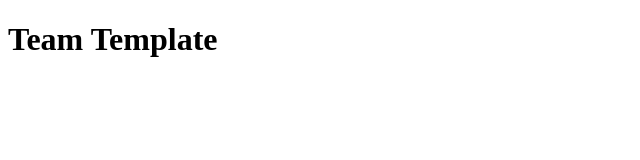
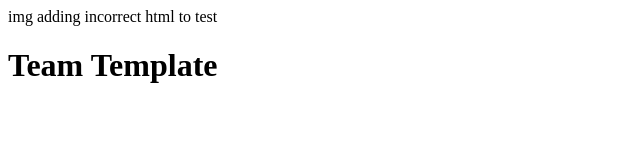
Before and after one commit to xdre14/749-html-project, a plain HTML site: page index.html in a window 1280 px wide. Shown: the whole page, without its empty margins (0-640 px from the left). Drawn offline with Linux system fonts and the light colour scheme.

Commit message:
Incorrect Html

```diff
--- a/index.html
+++ b/index.html
@@ -7,6 +7,7 @@
     <title>Document</title>
 </head>
 <body>
+    img adding incorrect html to test
     <header>
         <h1>Team Template</h1>
     </header>
```
